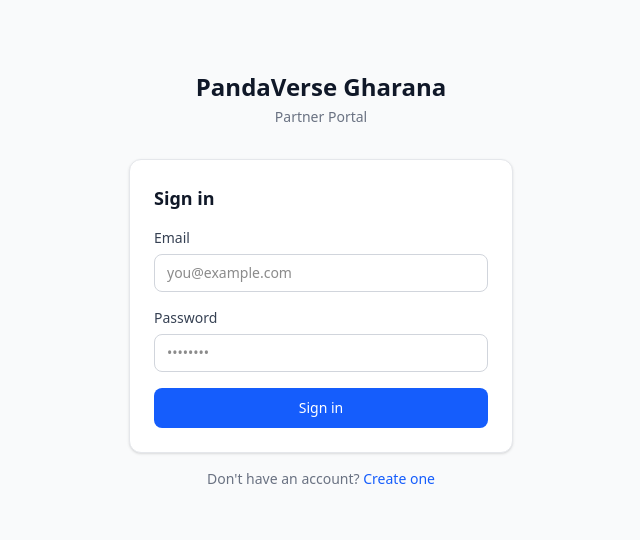
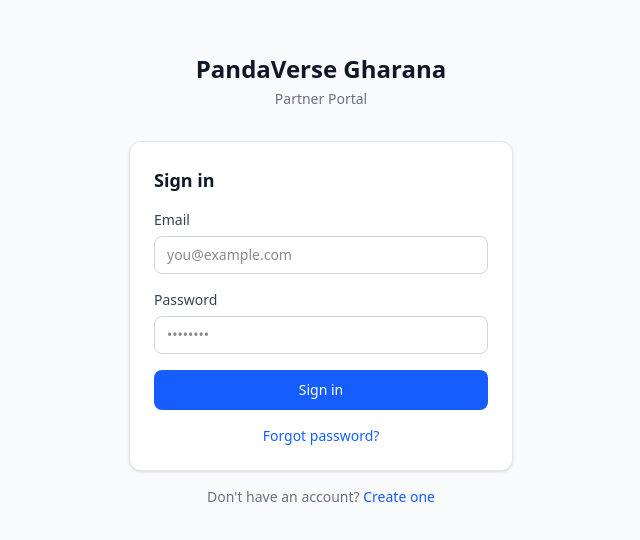
Before and after one commit to IMADGOD7/gharana, a Next.js app: page /login in a window 1280 px wide. Shown: the part 120-660 px from the top of the page, without its empty margins (319-959 px from the left). Built offline with nearby package versions, Linux system fonts and the light colour scheme.

Commit message:
Fixing ci erros

```diff
--- a/src/app/(dashboard)/dashboard/products/[id]/shop/page.tsx
+++ b/src/app/(dashboard)/dashboard/products/[id]/shop/page.tsx
@@ -1,5 +1,5 @@
 import { getProduct } from "@/lib/products/actions";
-import { getShop, getPartnerShops } from "@/lib/shops/actions";
+import { getPartnerShops } from "@/lib/shops/actions";
 import { notFound } from "next/navigation";
 import { ShopFormClient } from "@/components/products/shop-form";
 
--- a/src/app/admin/partners/page.tsx
+++ b/src/app/admin/partners/page.tsx
@@ -1,5 +1,4 @@
 import { getAllPartners } from "@/lib/admin/actions";
-import Link from "next/link";
 
 export default async function AdminPartnersPage() {
   const partners = await getAllPartners();
--- a/src/app/auth/callback/route.ts
+++ b/src/app/auth/callback/route.ts
@@ -1,42 +1,39 @@
 // ============================================================
 // Auth Callback Route (T0.4)
 // Handles email confirmation redirects from Supabase.
-//
-// IMPORTANT: The @supabase/ssr middleware reads cookies via
-// getAll() and expects sb-access-token to contain a JSON
-// string of the full session object — not just the raw token.
-// We must store the structured session data so the middleware
-// can parse and refresh it on subsequent requests.
 // ============================================================
 
-import { createClient } from "@supabase/supabase-js";
-import { NextResponse } from "next/server";
+import { NextRequest, NextResponse } from "next/server";
+import { createClient } from "@/lib/supabase/server";
 
-export async function GET(request: Request) {
-  const { searchParams, origin } = new URL(request.url);
-  const code = searchParams.get("code");
-  const next = searchParams.get("next") ?? "/dashboard";
-  const errorParam = searchParams.get("error");
+export async function GET(request: NextRequest) {
+  const code = request.nextUrl.searchParams.get("code");
+  const next = request.nextUrl.searchParams.get("next") ?? "/dashboard";
+  const errorParam = request.nextUrl.searchParams.get("error");
+  const origin = request.nextUrl.origin;
 
-  console.log("[auth/callback] Hit:", { hasCode: !!code, hasError: !!errorParam, url: request.url });
+  console.log("[auth/callback] Request:", {
+    url: request.url,
+    hasCode: !!code,
+    error: errorParam,
+    cookies: request.cookies.getAll().map(c => c.name),
+  });
 
   if (errorParam) {
-    console.error("[auth/callback] Error in URL:", errorParam, searchParams.get("error_description"));
+    console.error("[auth/callback] URL error:", errorParam, request.nextUrl.searchParams.get("error_description"));
     return NextResponse.redirect(
-      `${origin}/auth/error?message=auth_callback_failed&detail=${encodeURIComponent(errorParam)}`
+      `${origin}/auth/error?message=${encodeURIComponent(errorParam)}`
     );
   }
 
   if (!code) {
-    console.error("[auth/callback] No code parameter");
-    return NextResponse.redirect(`${origin}/auth/error?message=auth_callback_failed`);
+    console.error("[auth/callback] No code found");
+    return NextResponse.redirect(`${origin}/auth/error?message=no_code`);
   }
 
   try {
-    const supabase = createClient(
-      process.env.NEXT_PUBLIC_SUPABASE_URL!,
-      process.env.NEXT_PUBLIC_SUPABASE_ANON_KEY!
-    );
+    // @supabase/ssr client reads code_verifier from request cookies internally
+    const supabase = await createClient();
 
     const { data, error } = await supabase.auth.exchangeCodeForSession(code);
 
@@ -48,40 +45,15 @@ export async function GET(request: Request) {
     });
 
     if (!error && data.session) {
-      const response = NextResponse.redirect(`${origin}${next}`);
-
-      // Store full session object as JSON — @supabase/ssr middleware
-      // expects this format to parse and refresh the session
-      const sessionPayload = {
-        access_token: data.session.access_token,
-        refresh_token: data.session.refresh_token,
-        expires_at: Math.floor(Date.now() / 1000) + (data.session.expires_in || 3600),
-        token_type: data.session.token_type || "bearer",
-        expires_in: data.session.expires_in || 3600,
-      };
-
-      const cookieValue = JSON.stringify(sessionPayload);
-
-      response.cookies.set("sb-access-token", cookieValue, {
-        path: "/",
-        httpOnly: true,
-        secure: process.env.NODE_ENV === "production",
-        sameSite: "lax",
-        maxAge: data.session.expires_in || 3600,
-      });
-
-      console.log("[auth/callback] Session cookie set, redirecting to:", next);
-      return response;
+      console.log("[auth/callback] SUCCESS — redirecting to:", next);
+      return NextResponse.redirect(`${origin}${next}`);
     }
 
-    console.error("[auth/callback] exchangeCodeForSession failed:", JSON.stringify({
-      message: error?.message,
-      status: error?.status,
-      name: error?.name,
-    }));
+    console.error("[auth/callback] exchangeCodeForSession error:", error?.message);
+
   } catch (e) {
     console.error("[auth/callback] Exception:", e);
   }
 
-  return NextResponse.redirect(`${origin}/auth/error?message=auth_callback_failed`);
+  return NextResponse.redirect(`${origin}/auth/error?message=exchange_failed`);
 }
--- a/src/components/auth/login-form.tsx
+++ b/src/components/auth/login-form.tsx
@@ -1,28 +1,48 @@
 "use client";
 
-import { useState, useEffect } from "react";
-import { useActionState } from "react";
+import { useState } from "react";
 import { useRouter } from "next/navigation";
-import { signIn } from "@/lib/auth/actions";
+import Link from "next/link";
+import { createClient } from "@/lib/supabase/client";
 
 export function LoginForm() {
-  const [state, formAction, pending] = useActionState(signIn, null);
   const router = useRouter();
+  const [email, setEmail] = useState("");
+  const [password, setPassword] = useState("");
+  const [error, setError] = useState<string | null>(null);
+  const [loading, setLoading] = useState(false);
 
-  useEffect(() => {
-    console.log("[DEBUG] LoginForm state:", state);
-    if (state?.ok) {
-      console.log("[DEBUG] Navigating to /dashboard");
+  const handleSubmit = async (e: React.FormEvent) => {
+    e.preventDefault();
+    setLoading(true);
+    setError(null);
+
+    try {
+      const supabase = createClient();
+      const { error } = await supabase.auth.signInWithPassword({
+        email: email.trim().toLowerCase(),
+        password,
+      });
+
+      if (error) {
+        setError("Invalid email or password");
+        setLoading(false);
+        return;
+      }
+
       router.push("/dashboard");
       router.refresh();
+    } catch {
+      setError("Something went wrong. Please try again.");
+      setLoading(false);
     }
-  }, [state, router]);
+  };
 
   return (
-    <form action={formAction} className="space-y-4" suppressHydrationWarning>
-      {state?.ok === false && (
+    <form onSubmit={handleSubmit} className="space-y-4">
+      {error && (
         <div className="rounded-lg border border-red-200 bg-red-50 px-4 py-3 text-sm text-red-700">
-          {state.error}
+          {error}
         </div>
       )}
 
@@ -32,8 +52,9 @@ export function LoginForm() {
         </label>
         <input
           id="email"
-          name="email"
           type="email"
+          value={email}
+          onChange={(e) => setEmail(e.target.value)}
           required
           autoComplete="email"
           className="w-full rounded-lg border border-gray-300 px-3 py-2 text-sm focus:border-blue-500 focus:outline-none focus:ring-1 focus:ring-blue-500"
@@ -48,8 +69,9 @@ export function LoginForm() {
         </label>
         <input
           id="password"
-          name="password"
           type="password"
+          value={password}
+          onChange={(e) => setPassword(e.target.value)}
           required
           autoComplete="current-password"
           className="w-full rounded-lg border border-gray-300 px-3 py-2 text-sm focus:border-blue-500 focus:outline-none focus:ring-1 focus:ring-blue-500"
@@ -60,12 +82,18 @@ export function LoginForm() {
 
       <button
         type="submit"
-        disabled={pending}
+        disabled={loading}
         className="w-full rounded-lg bg-blue-600 px-4 py-2.5 text-sm font-medium text-white hover:bg-blue-700 disabled:opacity-50"
         suppressHydrationWarning
       >
-        {pending ? "Signing in..." : "Sign in"}
+        {loading ? "Signing in..." : "Sign in"}
       </button>
+
+      <p className="text-center text-sm text-gray-500">
+        <Link href="/forgot-password" className="text-blue-600 hover:underline">
+          Forgot password?
+        </Link>
+      </p>
     </form>
   );
 }
--- a/src/components/auth/signup-form.tsx
+++ b/src/components/auth/signup-form.tsx
@@ -1,14 +1,62 @@
 "use client";
 
-import { useState, useEffect } from "react";
-import { useActionState } from "react";
+import { useState } from "react";
+import { useRouter } from "next/navigation";
 import Link from "next/link";
-import { signUp } from "@/lib/auth/actions";
+import { createClient } from "@/lib/supabase/client";
 
 export function SignupForm() {
-  const [state, formAction, pending] = useActionState(signUp, null);
+  const router = useRouter();
+  const [fullName, setFullName] = useState("");
+  const [email, setEmail] = useState("");
+  const [password, setPassword] = useState("");
+  const [error, setError] = useState<string | null>(null);
+  const [loading, setLoading] = useState(false);
+  const [sent, setSent] = useState(false);
 
-  if (state?.ok) {
+  const handleSubmit = async (e: React.FormEvent) => {
+    e.preventDefault();
+    setLoading(true);
+    setError(null);
+
+    if (!fullName.trim() || !email.trim() || !password) {
+      setError("All fields are required");
+      setLoading(false);
+      return;
+    }
+
+    if (password.length < 8) {
+      setError("Password must be at least 8 characters");
+      setLoading(false);
+      return;
+    }
+
+    try {
+      const supabase = createClient();
+      const { error } = await supabase.auth.signUp({
+        email: email.trim().toLowerCase(),
+        password,
+        options: {
+          data: { full_name: fullName.trim() },
+          emailRedirectTo: `${window.location.origin}/auth/callback`,
+        },
+      });
+
+      if (error) {
+        setError(error.message);
+        setLoading(false);
+        return;
+      }
+
+      setSent(true);
+      setLoading(false);
+    } catch (e) {
+      setError("Something went wrong. Please try again.");
+      setLoading(false);
+    }
+  };
+
+  if (sent) {
     return (
       <div className="rounded-lg border border-green-200 bg-green-50 px-4 py-6 text-center">
         <p className="text-sm font-medium text-green-800">Check your email</p>
@@ -25,10 +73,10 @@ export function SignupForm() {
   }
 
   return (
-    <form action={formAction} className="space-y-4" suppressHydrationWarning>
-      {state?.ok === false && (
+    <form onSubmit={handleSubmit} className="space-y-4">
+      {error && (
         <div className="rounded-lg border border-red-200 bg-red-50 px-4 py-3 text-sm text-red-700">
-          {state.error}
+          {error}
         </div>
       )}
 
@@ -38,8 +86,9 @@ export function SignupForm() {
         </label>
         <input
           id="full_name"
-          name="full_name"
           type="text"
+          value={fullName}
+          onChange={(e) => setFullName(e.target.value)}
           required
           autoComplete="name"
           className="w-full rounded-lg border border-gray-300 px-3 py-2 text-sm focus:border-blue-500 focus:outline-none focus:ring-1 focus:ring-blue-500"
@@ -54,8 +103,9 @@ export function SignupForm() {
         </label>
         <input
           id="email"
-          name="email"
           type="email"
+          value={email}
+          onChange={(e) => setEmail(e.target.value)}
           required
           autoComplete="email"
           className="w-full rounded-lg border border-gray-300 px-3 py-2 text-sm focus:border-blue-500 focus:outline-none focus:ring-1 focus:ring-blue-500"
@@ -70,8 +120,9 @@ export function SignupForm() {
         </label>
         <input
           id="password"
-          name="password"
           type="password"
+          value={password}
+          onChange={(e) => setPassword(e.target.value)}
           required
           minLength={8}
           autoComplete="new-password"
@@ -79,16 +130,15 @@ export function SignupForm() {
           placeholder="At least 8 characters"
           suppressHydrationWarning
         />
-        <p className="mt-1 text-xs text-gray-500">Minimum 8 characters</p>
       </div>
 
       <button
         type="submit"
-        disabled={pending}
+        disabled={loading}
         className="w-full rounded-lg bg-blue-600 px-4 py-2.5 text-sm font-medium text-white hover:bg-blue-700 disabled:opacity-50"
         suppressHydrationWarning
       >
-        {pending ? "Creating account..." : "Create account"}
+        {loading ? "Creating account..." : "Create account"}
       </button>
     </form>
   );
--- a/src/components/products/product-form.tsx
+++ b/src/components/products/product-form.tsx
@@ -2,6 +2,7 @@
 
 import { useState } from "react";
 import { useFormStatus } from "react-dom";
+import Link from "next/link";
 import { useRouter } from "next/navigation";
 import { Button } from "@/components/ui/button";
 import { Input, Textarea, Select } from "@/components/ui/input";
@@ -137,12 +138,12 @@ export function ProductForm({ mode, productId, initial, submitLabel }: ProductFo
 
       <div className="flex gap-3">
         <SubmitButton submitLabel={submitLabel} />
-        <a
+        <Link
           href="/dashboard/products"
           className="rounded-lg bg-gray-100 px-4 py-2 text-sm font-medium text-gray-700 hover:bg-gray-200"
         >
           Cancel
-        </a>
+        </Link>
       </div>
     </form>
   );
--- a/src/components/products/shop-form.tsx
+++ b/src/components/products/shop-form.tsx
@@ -10,14 +10,14 @@ import type { ShopRow } from "@/lib/shops/actions";
 interface ShopFormProps {
   productId?: string;
   initial?: ShopRow | null;
-  allShops?: ShopRow[];
+  _allShops?: ShopRow[];
 }
 
 function toDate(val: string | null | undefined): string {
   return val ?? "";
 }
 
-export function ShopFormClient({ productId, initial, allShops }: ShopFormProps) {
+export function ShopFormClient({ productId, initial, _allShops = [] }: ShopFormProps) {
   const router = useRouter();
   const [error, setError] = useState<string | null>(null);
   const [success, setSuccess] = useState(false);
```
Also changed, not shown: src/components/products/edit-product-form.tsx (+0 -21 lines).
